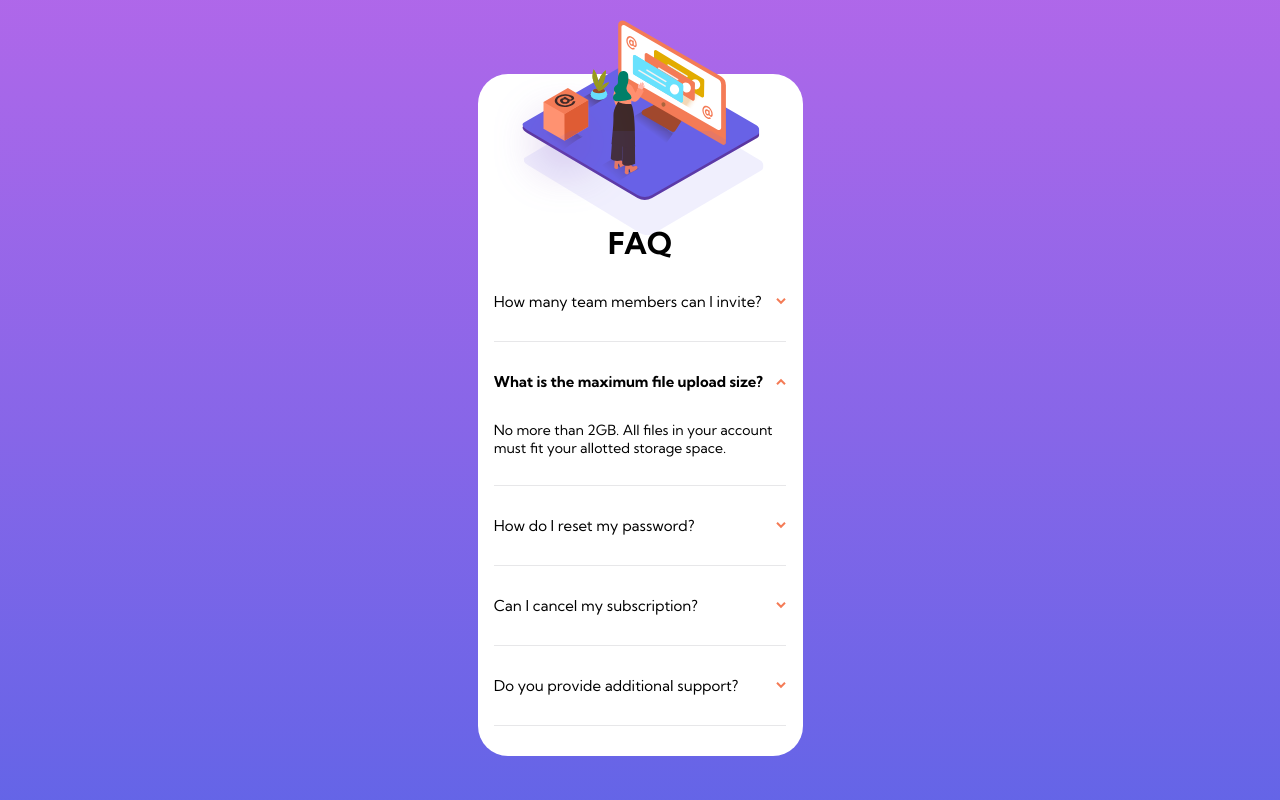
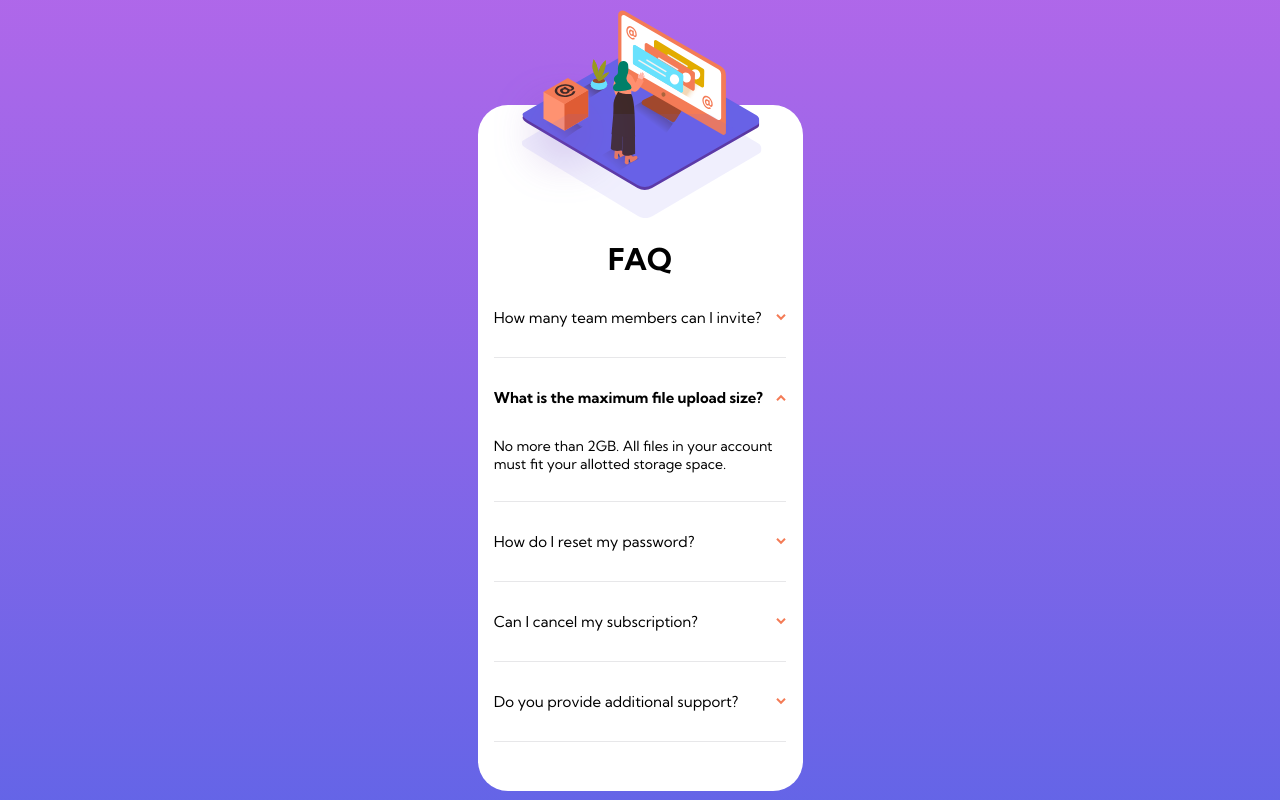
Before and after one commit to crackerFactory64/faq-accordion-card-main, a plain HTML site: page index.html in a window 1280 px wide. Drawn offline with Linux system fonts and the light colour scheme.

Commit message:
header img positioning take 2

```diff
--- a/style.css
+++ b/style.css
@@ -35,34 +35,29 @@ img {
 }
 
 .page {
+  padding-top: 2em;
   background-image: linear-gradient(var(--softViolet), var(--softBlue));
   min-height: 100vh;
-  display: flex;
-  padding-top: 2em;
 }
 
 .header {
   position: absolute;
-  display: flex;
-  justify-content: center;
-  align-items: center;
   left: 50%;
-  top: 2.5%;
-  transform: translateX(-50%);
+  top: 1em;
+  transform: translate(-50%, -2.5%);
   min-width: 325px;
 }
 
 .header__img-shadow--mobile {
-  margin-top: -6em;
-  margin-left: 2em;
+  position: absolute;
+  top: 52%;
+  left: 13.5%;
 }
 
 .card {
-  padding-top: 8em;
-  align-self: center;
-  justify-self: center;
+  padding-top: 7em;
   width: fit-content;
-  margin: 0 auto;
+  margin: 5em auto;
   background: #fff;
   border-radius: 2em;
 }
```
Also changed, not shown: index.html (+1 -0 lines).
